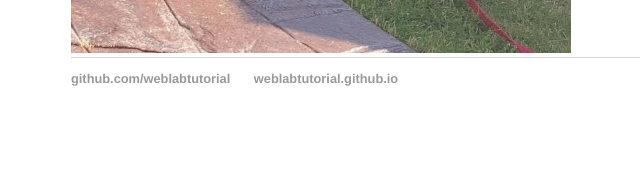
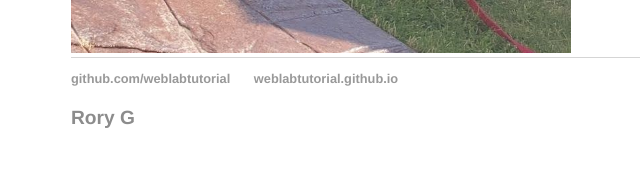
Before and after one commit to RoryGilfillan03/RoryGilfillan03.github.io, a Jekyll site: the page built from about/index.html, in a window 1280 px wide. Shown: the part 814-1003 px from the top of the page, without its empty margins (121-761 px from the left). Built offline with Jekyll 4.4.1, drawn with Linux system fonts in a browser that asks for light colours; before the commit the page ends 960 px from its top, so only the background shows below that.

Commit message:
Update default.html
change default alyout to have name under footer

```diff
--- a/_layouts/default.html
+++ b/_layouts/default.html
@@ -20,6 +20,8 @@
 <ul>
 <li><a href="https://github.com/weblabtutorial">github.com/weblabtutorial</a></li>
 <li><a href="https://weblabtutorial.github.io"> weblabtutorial.github.io </a></li>
+  <br>
+  <p style="color:#8c8c8c;"> Rory G </p>
 </ul>
 </footer>
 </body>
```
